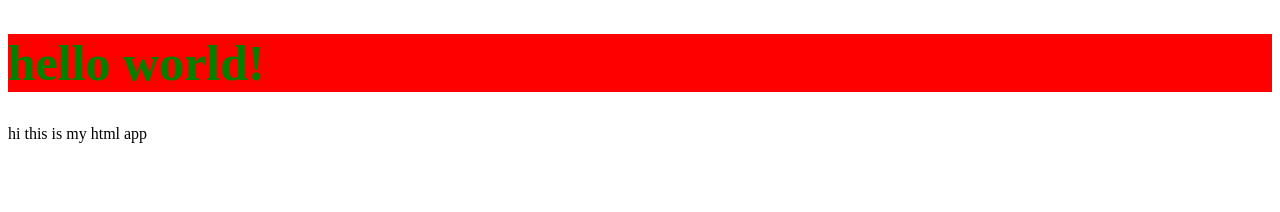
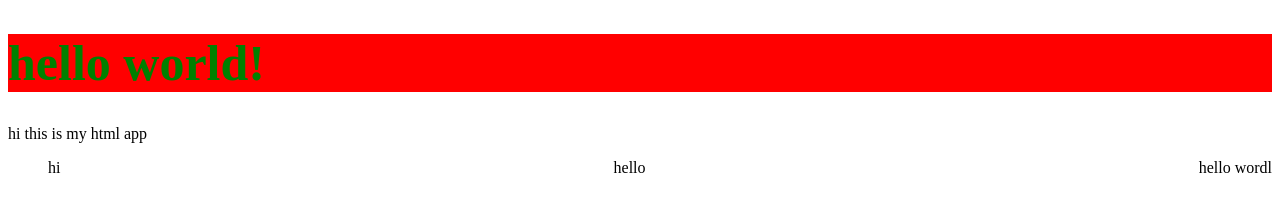
Before and after one commit to bigpanda883-design/great, a website: page index.html in a window 1280 px wide. Drawn offline with Linux system fonts and the light colour scheme.

Commit message:
my html file

```diff
--- a/index.html
+++ b/index.html
@@ -9,5 +9,10 @@
 <body>
     <h1>hello world!</h1>
     <p>hi this is my html app</p>
+    <ul>
+    <li>hi</li>
+    <li>hello</li>
+    <li>hello wordl</li>
+</ul>
 </body>
 </html>
--- a/style.css
+++ b/style.css
@@ -8,3 +8,8 @@
     color: green;
     font-size: 50px;
 }
+ul{
+    display: flex;
+    justify-content: space-between;
+    list-style: none;
+}
```
